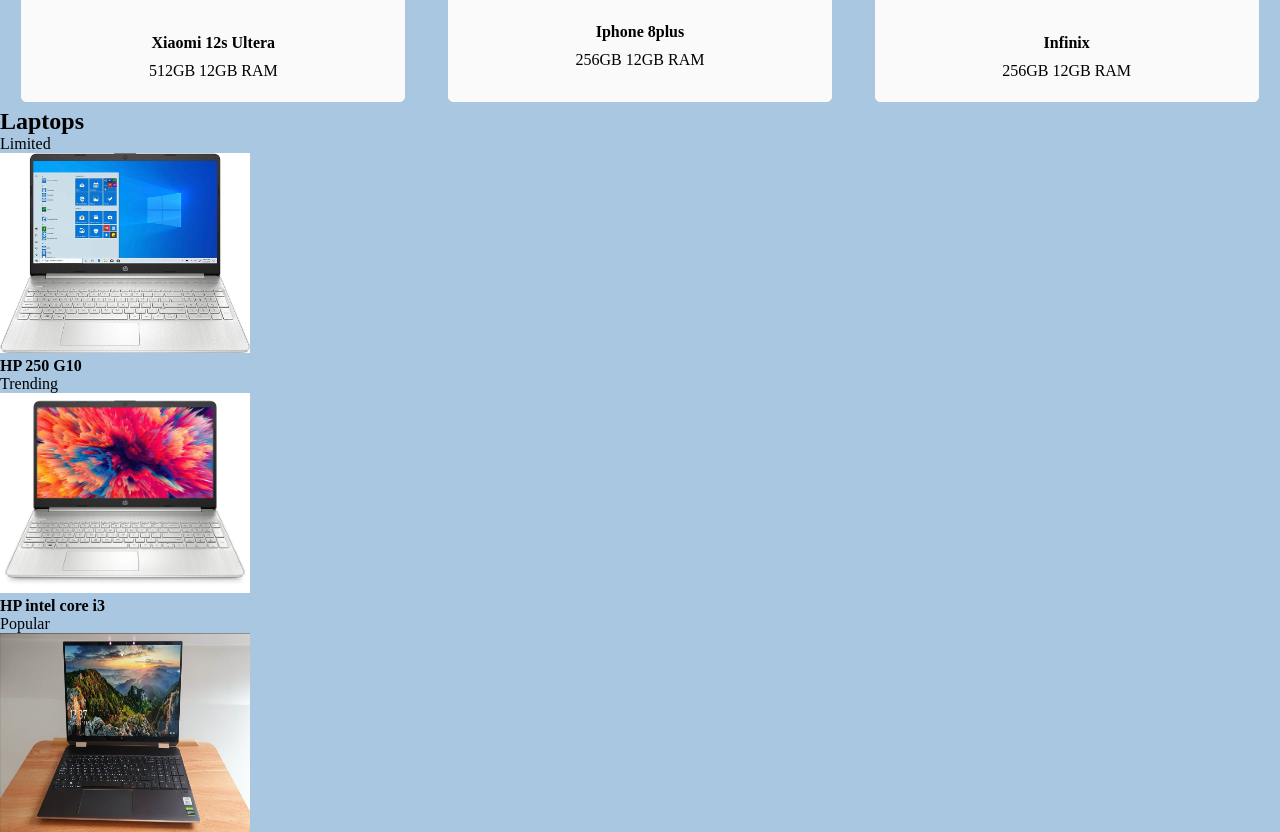
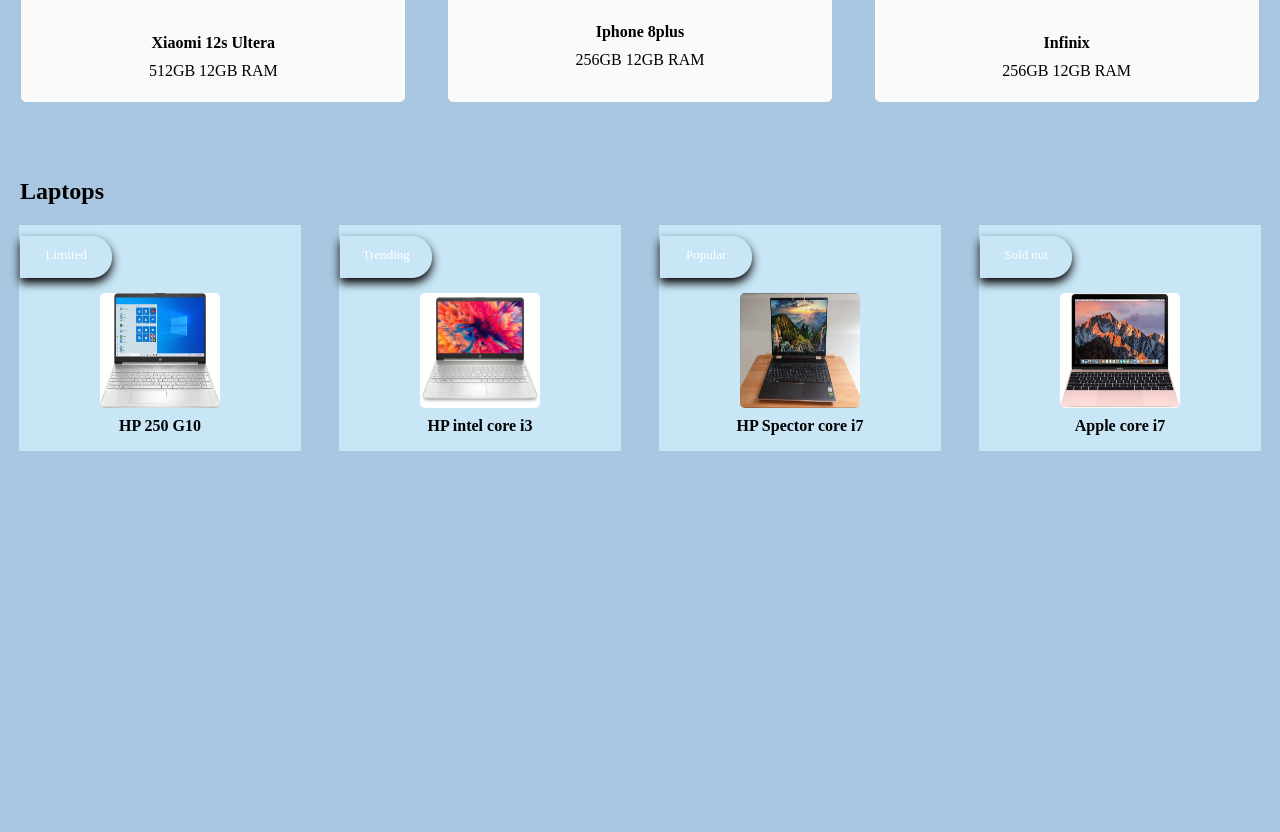
Before and after one commit to Bashir326/task05-html-css-responsive-product, a plain HTML site: page index.html in a window 1280 px wide. Shown: the part 1315-2147 px from the top of the page. After the commit the page ends 1776 px from the top, so only its background shows below. Drawn offline with Linux system fonts and the light colour scheme.

Commit message:
modified index and css file

```diff
--- a/index.html
+++ b/index.html
@@ -90,22 +90,22 @@
       <div class="laptops">
         <div>
             <div class="notify"><p>Limited</p></div>
-            <img src="./assets/hp laptop.jpg" style="width: 250px; height: 200px;" alt="">
+            <img src="./assets/hp laptop.jpg"  alt="">
             <h4>HP 250 G10</h4>
         </div>
         <div>
             <div class="notify"><p>Trending</p></div>
-            <img src="./assets/hp intel.jpg" style="width: 250px; height: 200px;" alt="">
+            <img src="./assets/hp intel.jpg"  alt="">
             <h4>HP intel core i3</h4>
         </div>
         <div>
             <div class="notify"><p>Popular</p></div>
-            <img src="./assets/hp spector.jpg" style="width: 250px; height: 200px;" alt="">
+            <img src="./assets/hp spector.jpg"  alt="">
             <h4>HP Spector core i7</h4>
         </div>
         <div>
             <div class="notify"><p>Sold out</p></div>
-            <img src="./assets/Apple.jpg" style="width: 250px; height: 200px;" alt="">
+            <img src="./assets/Apple.jpg"  alt="">
             <h4>Apple core i7</h4>
         </div>
       </div>
--- a/style.css
+++ b/style.css
@@ -263,4 +263,68 @@
 }
 .Mobiles span p{
     font-size: medium;
+    /* laptop */
+    .laptops{
+        display: grid;
+        grid-template-columns: 40% 40%;
+        justify-content: space-around;
+    }
 }
+.laptops div{
+    margin-bottom: 10px;
+}
+.laptops div img{
+    height: 170px;
+    width: 180px;
+    border-radius: 5px;
+    margin: 10px;
+    margin-bottom: 5px;
+    background-color: transparent;
+}
+/* Laptop */
+#laptop-heading{
+    margin-top: 60px;
+    margin-bottom: 10px;
+    padding: 10px 20px;
+}
+.laptops{
+    display: grid;
+    grid-template-columns: 22% 22% 22% 22%;
+    justify-content: space-around;
+
+}
+.laptops div{
+    align-items: center;
+    background-color: #c8e6f6;
+    border: 1px solid #c8e6f6;
+    text-align: center;
+
+}
+.laptops div img{
+    height: 115px;
+    width: 120px;
+    border-radius: 5px;
+    margin: 0.50px;
+    margin-top: 5px;
+    background-color: transparent;
+
+}
+.notify{
+    background-color: #00000078;
+    color: #fff;
+    width: 90px;
+    height: 40px;
+    padding: 0;
+    margin-top: 10px;
+    box-shadow: rgb(0, 0, 0.35) 0px 5px 10px;
+    border-top-right-radius: 20px;
+    border-bottom-right-radius: 20px;
+}
+.notify p{
+    padding-top: 10px;
+    font-size: small;
+}
+.laptops h4{
+    padding-top: 5px;
+    padding-bottom: 15px;
+}
```
